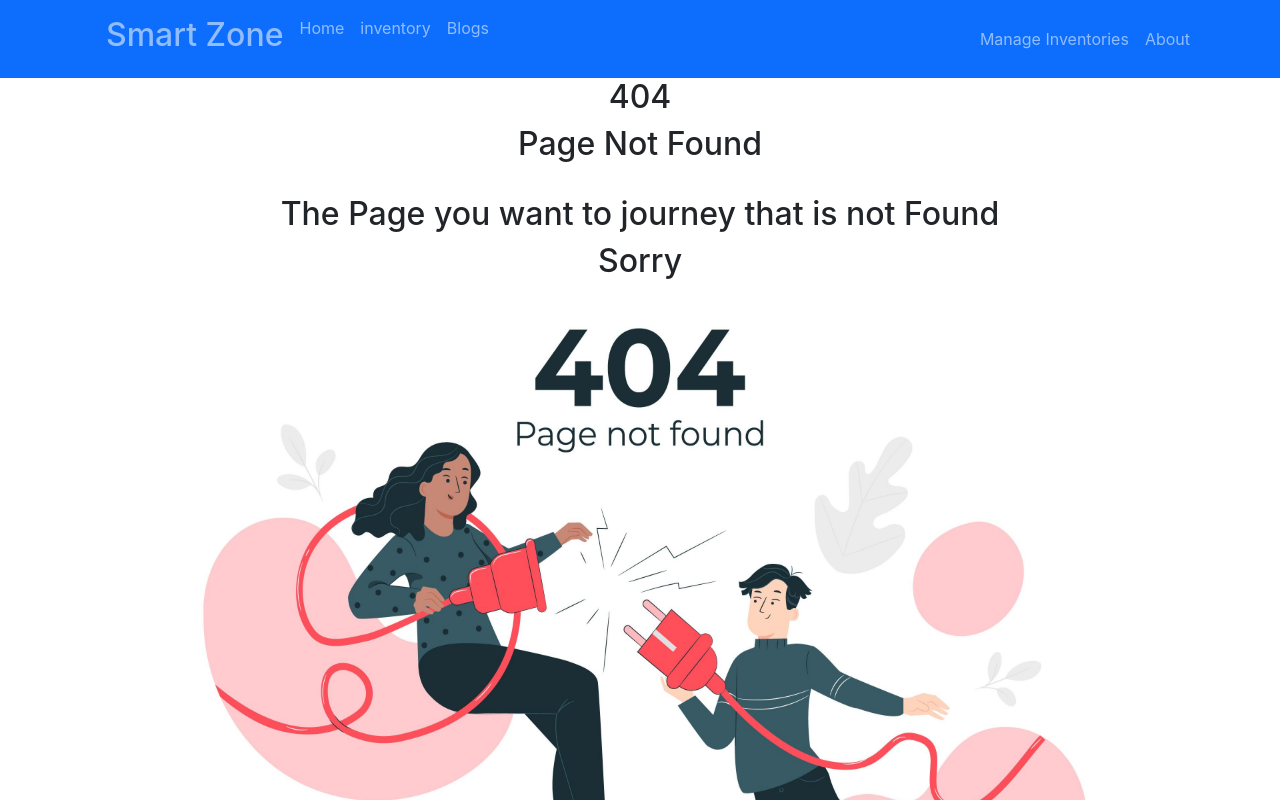
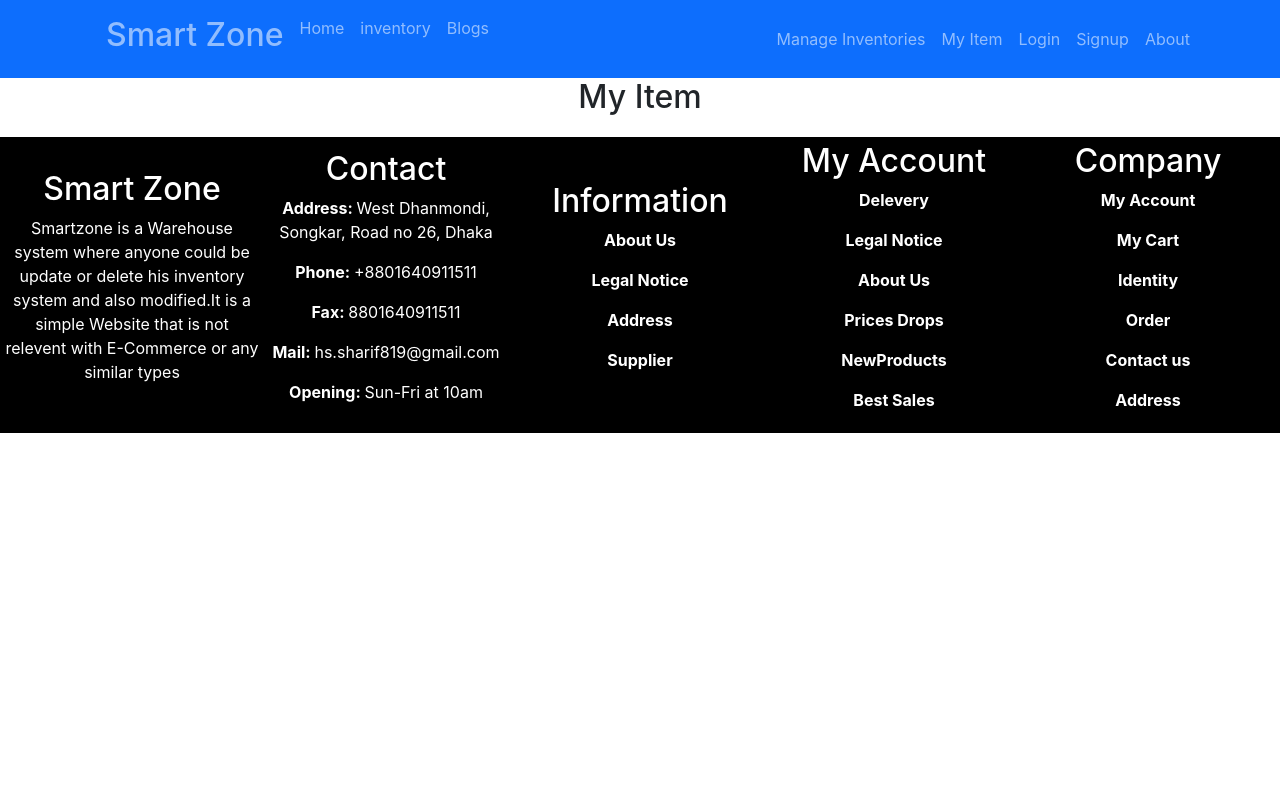
Before and after one commit to hasansharif819/warehouse_management_system_client, a React (Create React App) app: page /myitem in a window 1280 px wide. Shown: the top 800 px of the page. Built offline with nearby package versions, Linux system fonts and the light colour scheme.

Commit message:
my item page

```diff
--- a/src/App.js
+++ b/src/App.js
@@ -11,6 +11,9 @@ import ManageInventory from './pages/ManageInventory/ManageInventory';
 import AddNewItem from './pages/AddNewItem/AddNewItem';
 import Blogs from './pages/Blogs/Blogs';
 import NotFound from './pages/shared/NotFound/NotFound';
+import Login from './pages/Login/Login/Login';
+import Signup from './pages/Login/Signup/Signup';
+import MyItem from './pages/MyItem/MyItem';
 
 function App() {
   return (
@@ -29,6 +32,11 @@ function App() {
 
         <Route path='/addNewItem' element={<AddNewItem></AddNewItem>}></Route>
 
+        <Route path='/myitem' element={<MyItem></MyItem>}></Route>
+
+        <Route path='/login' element={<Login></Login>}></Route>
+        <Route path='/signup' element={<Signup></Signup>}></Route>
+
         <Route path='*' element={<NotFound></NotFound>}></Route>
       </Routes>
       <Footer></Footer>
--- /dev/null
+++ b/src/pages/MyItem/MyItem.js
@@ -0,0 +1,11 @@
+import React from 'react';
+
+const MyItem = () => {
+    return (
+        <div>
+            <h2>My Item</h2>
+        </div>
+    );
+};
+
+export default MyItem;
--- a/src/pages/shared/Header/Header.js
+++ b/src/pages/shared/Header/Header.js
@@ -20,6 +20,9 @@ const Header = () => {
                         </Nav>
                         <Nav>
                             <Nav.Link as={Link} to="manageInventories">Manage Inventories</Nav.Link>
+                            <Nav.Link as={Link} to="myitem">My Item</Nav.Link>
+                            <Nav.Link as={Link} to="login">Login</Nav.Link>
+                            <Nav.Link as={Link} to="signup">Signup</Nav.Link>
                             <Nav.Link as={Link} to="about">About</Nav.Link>
 
                         </Nav>
```
